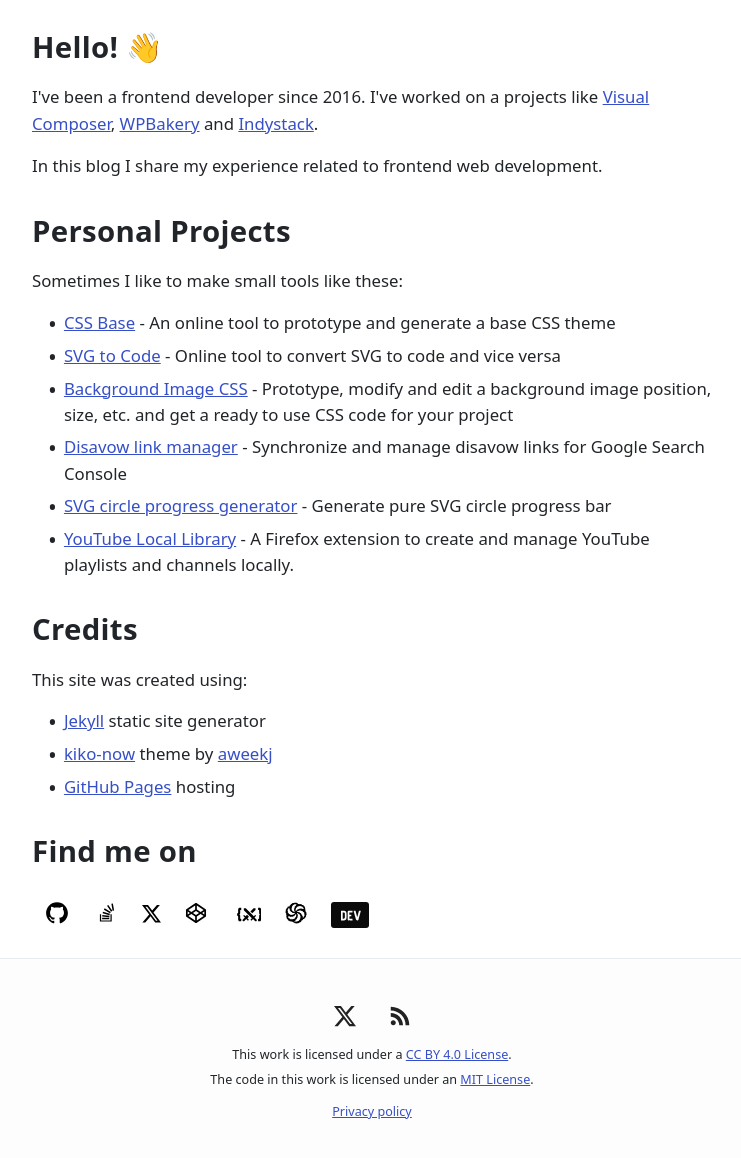
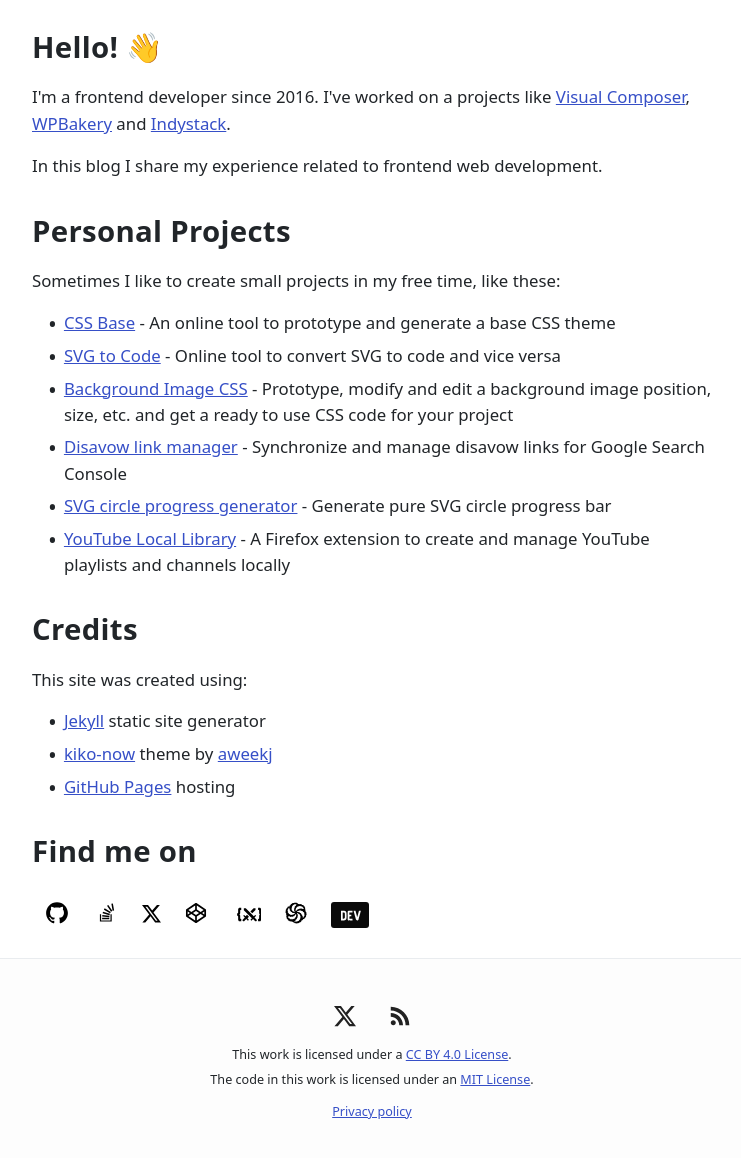
Before and after one commit to nikitahl/dev-blog, a Jekyll site: the page built from about.md, in a window 1280 px wide, cut to the strip 400-1562 px from the top of the page. Shown: the top 1158 px of the strip, without its empty margins (268-1009 px from the left). Built offline with Jekyll 4.4.1, drawn with Linux system fonts in a browser that asks for light colours.

Commit message:
Update pages

```diff
--- a/about.md
+++ b/about.md
@@ -44,17 +44,17 @@
 
 <img class="about-image" src="../../../images/me.png" alt="Nikita Hlopov's profile picture" loading="lazy">
 <h2>Hello! 👋</h2>
-<p>I've been a frontend developer since 2016. I've worked on a projects like <a href="http://visualcomposer.com" target="_blank" rel="noreferrer noopener">Visual Composer</a>, <a href="https://wpbakery.com" target="_blank" rel="noreferrer noopener">WPBakery</a> and <a href="https://indystack.com/" target="_blank" rel="noreferrer noopener">Indystack</a>.</p>
+<p>I'm a frontend developer since 2016. I've worked on a projects like <a href="http://visualcomposer.com" target="_blank" rel="noreferrer noopener">Visual Composer</a>, <a href="https://wpbakery.com" target="_blank" rel="noreferrer noopener">WPBakery</a> and <a href="https://indystack.com/" target="_blank" rel="noreferrer noopener">Indystack</a>.</p>
 <p>In this blog I share my experience related to frontend web development.</p>
 <h2>Personal Projects</h2>
-<p>Sometimes I like to make small tools like these:</p>
+<p>Sometimes I like to create small projects in my free time, like these:</p>
 <ul>
 	<li><a href="https://nikitahl.github.io/css-base/" target="_blank" rel="noopener">CSS Base</a> - An online tool to prototype and generate a base CSS theme</li>
 	<li><a href="https://nikitahl.github.io/svg-2-code/" target="_blank" rel="noopener">SVG to Code</a> - Online tool to convert SVG to code and vice versa</li>
 	<li><a href="https://nikitahl.github.io/bg-image/" target="_blank" rel="noopener">Background Image CSS</a> - Prototype, modify and edit a background image position, size, etc. and get a ready to use CSS code for your project</li>
 	<li><a href="https://nikitahl.github.io/disavow-link-manager/" target="_blank" rel="noopener">Disavow link manager</a> - Synchronize and manage disavow links for Google Search Console</li>
 	<li><a href="https://nikitahl.github.io/svg-circle-progress-generator/" target="_blank" rel="noopener">SVG circle progress generator</a> - Generate pure SVG circle progress bar</li>
-		<li><a href="https://github.com/nikitahl/youtube-local-library-ff" target="_blank" rel="noopener">YouTube Local Library</a> - A Firefox extension to create and manage YouTube playlists and channels locally.</li>
+		<li><a href="https://github.com/nikitahl/youtube-local-library-ff" target="_blank" rel="noopener">YouTube Local Library</a> - A Firefox extension to create and manage YouTube playlists and channels locally</li>
 </ul>
 <h2>Credits</h2>
 <p>This site was created using:</p>
--- a/index.html
+++ b/index.html
@@ -1,5 +1,5 @@
 ---
-title: Nikita Hlopov | Frontend Development Blog
+title: Nikita Hlopov | Blog about web development
 description: A blog about frontend web development - tips, tricks, use cases, how-tos, examples, stories.
 layout: default
 ---
```
Also changed, not shown: archive/index.html (+40 -2 lines).
